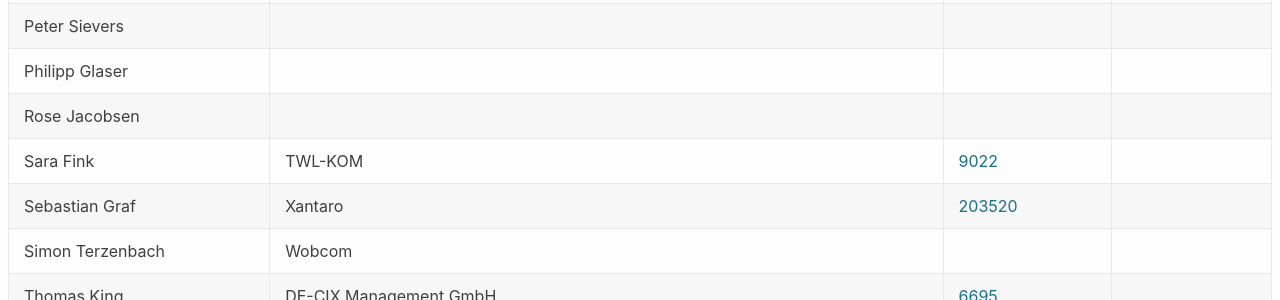
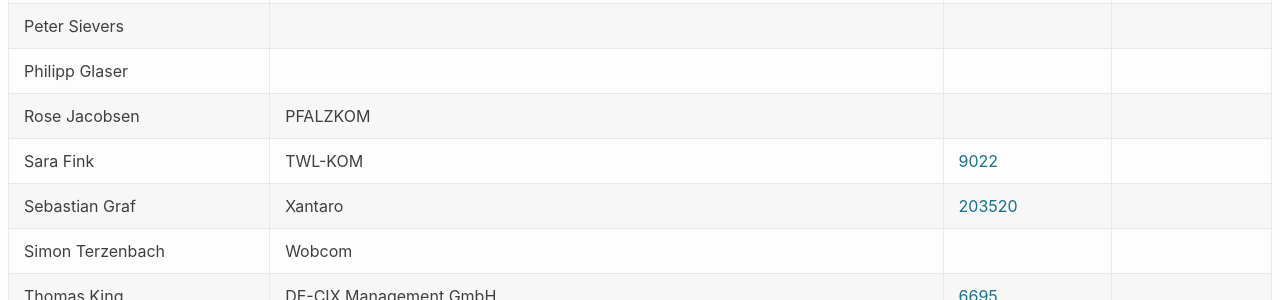
Before and after one commit to denog/pretix-attendeelist, a Jekyll site: the page built from denogmeetup24-01/index.markdown, in a window 1280 px wide and 900 px high, scrolled down 1299 px. Shown: the part 326-626 px from the top of the window. Built offline with Jekyll 4.4.1, drawn with Linux system fonts in a browser that asks for light colours.

Commit message:
Latest data: Tue Jan 23 23:10:17 UTC 2024

```diff
--- a/_data/attendees_denogmeetup24-01.json
+++ b/_data/attendees_denogmeetup24-01.json
@@ -223,7 +223,7 @@
   },
   {
     "name": "Rose Jacobsen",
-    "company": null,
+    "company": "PFALZKOM",
     "irc": null,
     "asn": null
   },
```
